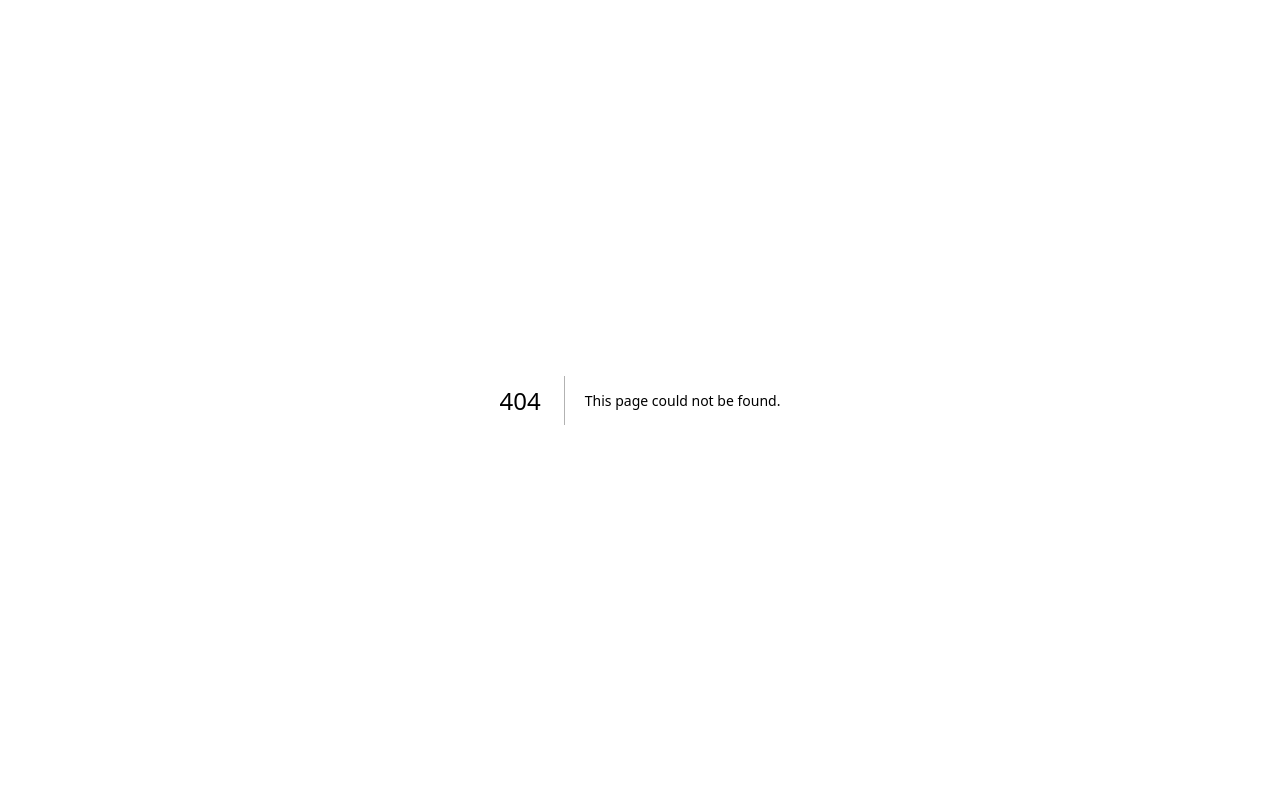
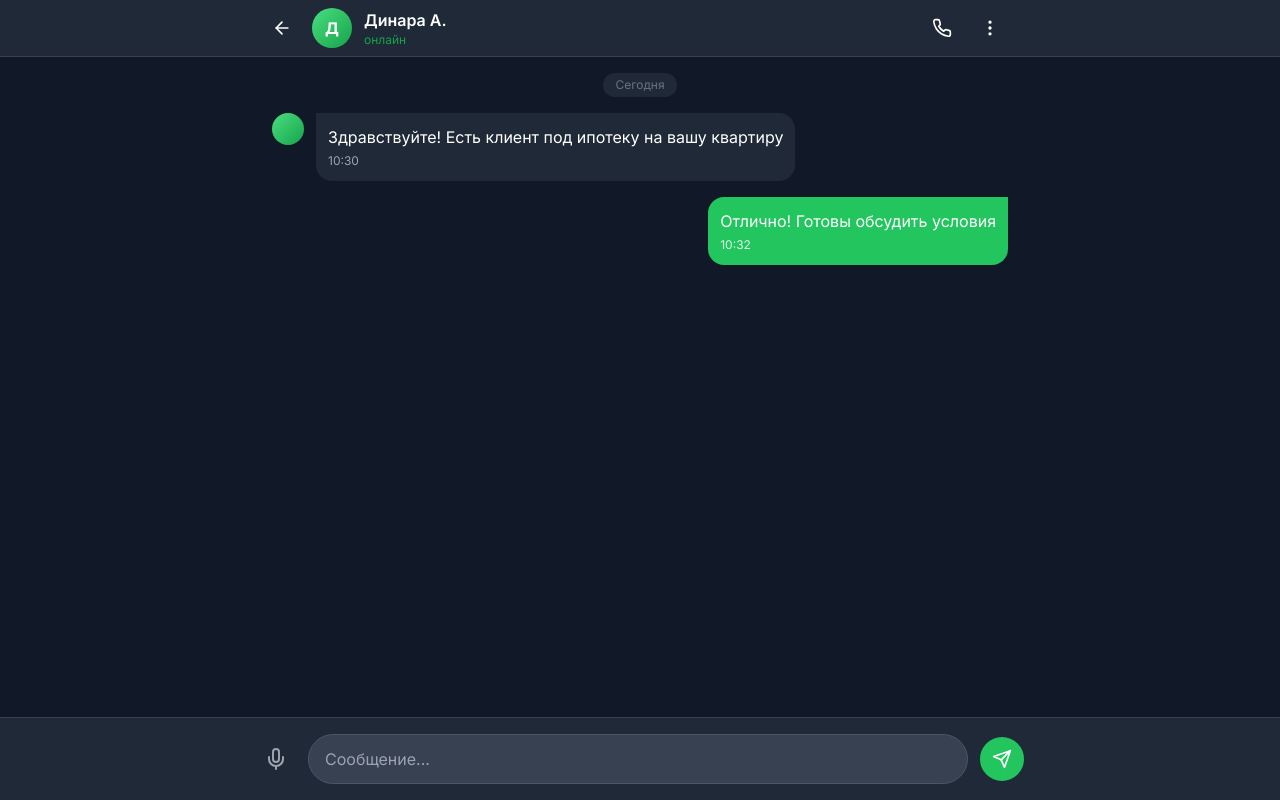
Before and after one commit to adzon812-ops/flapy-2.0, a Next.js app: page /chat in a window 1280 px wide. Before the commit this address had no page. Built offline with nearby package versions, Linux system fonts and the light colour scheme.

Commit message:
Create page.tsx

```diff
--- /dev/null
+++ b/app/chat/page.tsx
@@ -0,0 +1,74 @@
+'use client'
+
+import { ArrowLeft, Phone, MoreVertical, Send, Mic } from 'lucide-react'
+import Link from 'next/link'
+import { BottomNav } from '@/components/BottomNav'
+
+export default function ChatPage() {
+  return (
+    <div className="min-h-screen bg-gray-50 dark:bg-gray-900 flex flex-col">
+      {/* Шапка */}
+      <header className="bg-white dark:bg-gray-800 border-b border-gray-200 dark:border-gray-700">
+        <div className="max-w-3xl mx-auto px-4 h-14 flex items-center gap-3">
+          <Link href="/" className="p-2 -ml-2 hover:bg-gray-100 dark:hover:bg-gray-700 rounded-lg dark:text-white">
+            <ArrowLeft className="w-5 h-5" />
+          </Link>
+          <div className="w-10 h-10 rounded-full bg-gradient-to-br from-green-400 to-green-600 flex items-center justify-center text-white font-bold">
+            Д
+          </div>
+          <div className="flex-1">
+            <div className="font-semibold dark:text-white">Динара А.</div>
+            <div className="text-xs text-green-600">онлайн</div>
+          </div>
+          <button className="p-2 hover:bg-gray-100 dark:hover:bg-gray-700 rounded-lg dark:text-white">
+            <Phone className="w-5 h-5" />
+          </button>
+          <button className="p-2 hover:bg-gray-100 dark:hover:bg-gray-700 rounded-lg dark:text-white">
+            <MoreVertical className="w-5 h-5" />
+          </button>
+        </div>
+      </header>
+
+      {/* Сообщения */}
+      <div className="flex-1 max-w-3xl mx-auto w-full px-4 py-4 space-y-4 overflow-y-auto">
+        <div className="flex justify-center">
+          <span className="text-xs text-gray-500 bg-gray-100 dark:bg-gray-800 px-3 py-1 rounded-full">Сегодня</span>
+        </div>
+
+        <div className="flex gap-3">
+          <div className="w-8 h-8 rounded-full bg-gradient-to-br from-green-400 to-green-600 flex-shrink-0" />
+          <div className="bg-white dark:bg-gray-800 p-3 rounded-2xl rounded-tl-none max-w-[80%] dark:text-white">
+            <p>Здравствуйте! Есть клиент под ипотеку на вашу квартиру</p>
+            <span className="text-xs text-gray-400 mt-1 block">10:30</span>
+          </div>
+        </div>
+
+        <div className="flex gap-3 justify-end">
+          <div className="bg-green-500 text-white p-3 rounded-2xl rounded-tr-none max-w-[80%]">
+            <p>Отлично! Готовы обсудить условия</p>
+            <span className="text-xs text-green-100 mt-1 block">10:32</span>
+          </div>
+        </div>
+      </div>
+
+      {/* Ввод */}
+      <div className="bg-white dark:bg-gray-800 border-t border-gray-200 dark:border-gray-700 p-4">
+        <div className="max-w-3xl mx-auto flex items-center gap-3">
+          <button className="p-2 text-gray-400 hover:text-gray-600 dark:hover:text-gray-300">
+            <Mic className="w-6 h-6" />
+          </button>
+          <input
+            type="text"
+            placeholder="Сообщение..."
+            className="flex-1 px-4 py-3 rounded-full border border-gray-200 dark:border-gray-600 bg-gray-100 dark:bg-gray-700 dark:text-white focus:outline-none focus:ring-2 focus:ring-green-500"
+          />
+          <button className="p-3 bg-green-500 text-white rounded-full hover:bg-green-600 transition-colors">
+            <Send className="w-5 h-5" />
+          </button>
+        </div>
+      </div>
+
+      <BottomNav />
+    </div>
+  )
+}
```
